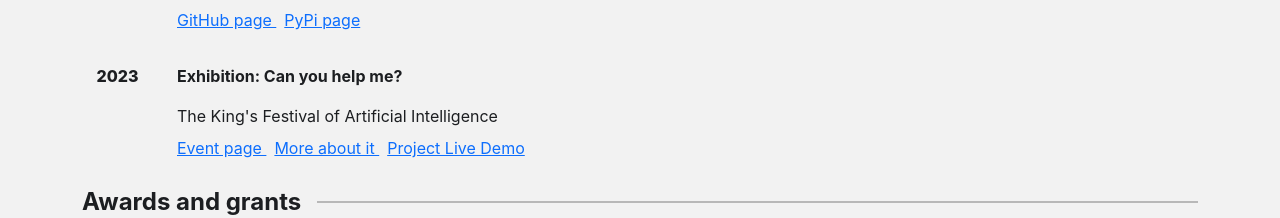
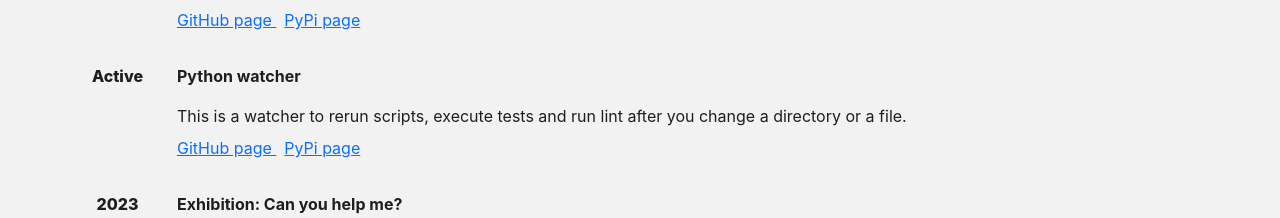
Before and after one commit to NathanGavenski/NathanGavenski.github.io, a React (Create React App) app: page /awards in a window 1280 px wide. Shown: the part 287-505 px from the top of the page. Built offline with nearby package versions, Linux system fonts and the light colour scheme; the HTML template or start-up script is replaced by a standard one.

Commit message:
Add python-watcher

```diff
--- a/src/pages/Awards/Awards.jsx
+++ b/src/pages/Awards/Awards.jsx
@@ -43,6 +43,27 @@ function template() {
                             <a
                                 className='link'
                                 href='https://pypi.org/project/il-datasets/'
+                                target='_blank' rel='noreferrer'
+                            >
+                                PyPi page
+                            </a>
+                            "
+                        />
+                        <Award
+                            title="Python watcher"
+                            year="Active"
+                            extra="This is a watcher to rerun scripts, execute tests and run lint after you change a directory or a file."
+                            misc="
+                            <a
+                                className='link'
+                                href='https://github.com/NathanGavenski/python-watcher'
+                                target='_blank' rel='noreferrer'
+                            >
+                                GitHub page
+                            </a>
+                            <a
+                                className='link'
+                                href='https://pypi.org/project/watcher-cli/'
                                 target='_blank' rel='noreferrer'
                             >
                                 PyPi page
```
